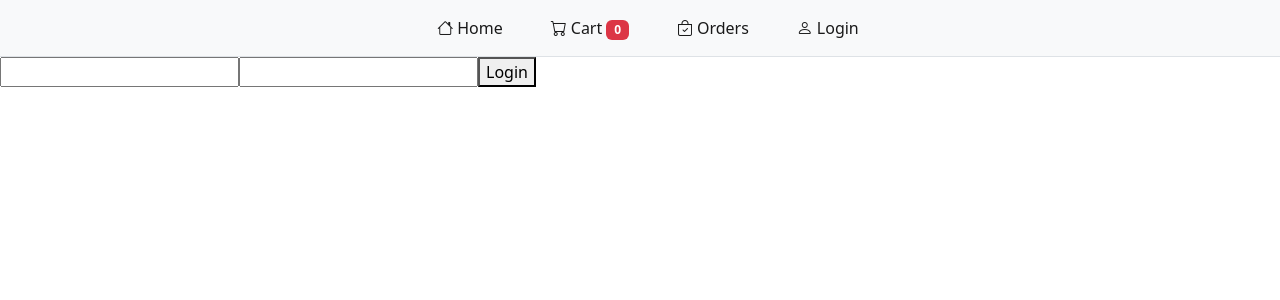
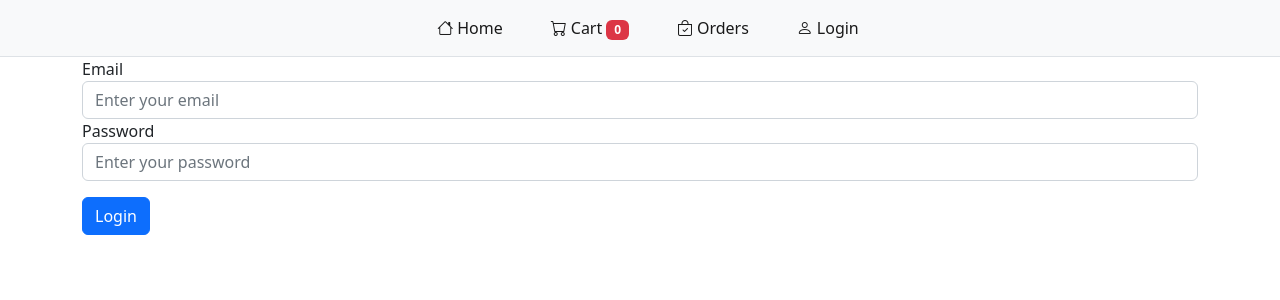
Before and after one commit to aranghat/Disys-react-training, a React (Create React App) app in the folder redux-basics/: page /login in a window 1280 px wide. Shown: the top 300 px of the page. Built offline with nearby package versions, Linux system fonts and the light colour scheme.

Commit message:
Added Login Form

```diff
--- a/redux-basics/src/pages/loginPage.js
+++ b/redux-basics/src/pages/loginPage.js
@@ -1,10 +1,22 @@
 export default function LoginPage()
 {
     return(
-        <div>
-            <input type="text" />
-            <input type="password" />
-            <button type="submit">Login</button>
+        <div className="container">
+            <div className="form-group">
+                <label for="username">Email</label>
+                <input type="text"
+                        id="username"
+                        className="form-control"
+                        placeholder="Enter your email" />
+            </div>
+            <div className="form-group">
+                <label for="password">Password</label>
+                <input type="password"
+                        className="form-control"
+                        id="username"
+                        placeholder="Enter your password" />
+            </div>
+            <button type="submit" className="btn btn-primary mt-3">Login</button>
         </div>
     )
 }
```
